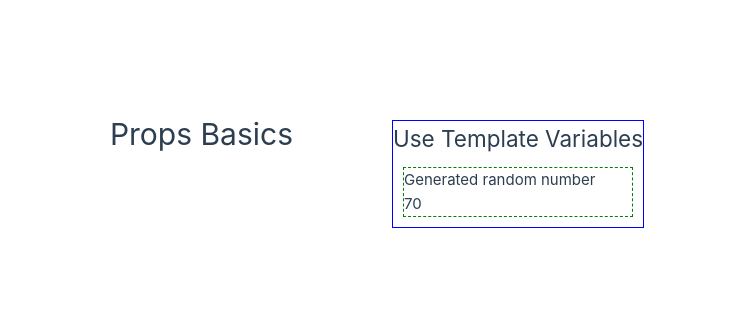
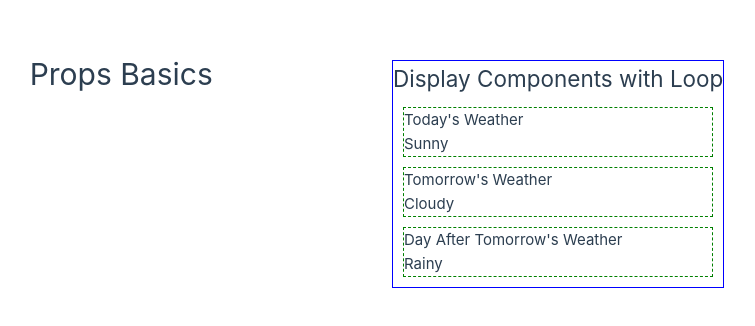
Before and after one commit to koyamal/pra_vue3, a Vue app in the folder Vue3FrontDevTextBook/chap08/linkComponents/: page / in a window 1280 px wide. Shown: the part 226-552 px from the top of the page, without its empty margins (258-1013 px from the left). Built offline with nearby package versions, Linux system fonts and the light colour scheme.

Commit message:
Display Components with Loop

```diff
--- a/Vue3FrontDevTextBook/chap08/linkComponents/src/App.vue
+++ b/Vue3FrontDevTextBook/chap08/linkComponents/src/App.vue
@@ -2,22 +2,29 @@
 import {ref} from "vue";
 import OneInfo from './components/OneInfo.vue';
 
-const propsTitle = ref("Generated random number");
-const rand = Math.round(Math.random() * 100);
-const propsContent = ref(rand);
+const weatherListInit = new Map<number, Weather>();
+weatherListInit.set(1, {id: 1, title: "Today's Weather", content: "Sunny"});
+weatherListInit.set(2, {id: 2, title: "Tomorrow's Weather", content: "Cloudy"});
+weatherListInit.set(3, {id: 3, title: "Day After Tomorrow's Weather", content: "Rainy"});
 
-setInterval(():void => {
-  propsContent.value = Math.round(Math.random() * 100);
-}, 1000);
+const weatherList = ref(weatherListInit);
+
+interface Weather {
+  id: number;
+  title: string;
+  content: string;
+}
 </script>
 
 <template>
   <h1>Props Basics</h1>
   <section>
-    <h2>Use Template Variables</h2>
+    <h2>Display Components with Loop</h2>
     <OneInfo
-      v-bind:title="propsTitle"
-      v-bind:content="propsContent"
+     v-for="[id, weather] in weatherList"
+     v-bind:key="id"
+     v-bind:title="weather.title"
+     v-bind:content="weather.content"
     />
   </section>
 </template>
--- a/Vue3FrontDevTextBook/chap08/linkComponents/src/components/OneInfo.vue
+++ b/Vue3FrontDevTextBook/chap08/linkComponents/src/components/OneInfo.vue
@@ -1,7 +1,7 @@
 <script setup lang="ts">
 interface Props {
   title: string;
-  content: number;
+  content: string;
 }
 defineProps<Props>();
 </script>
```
